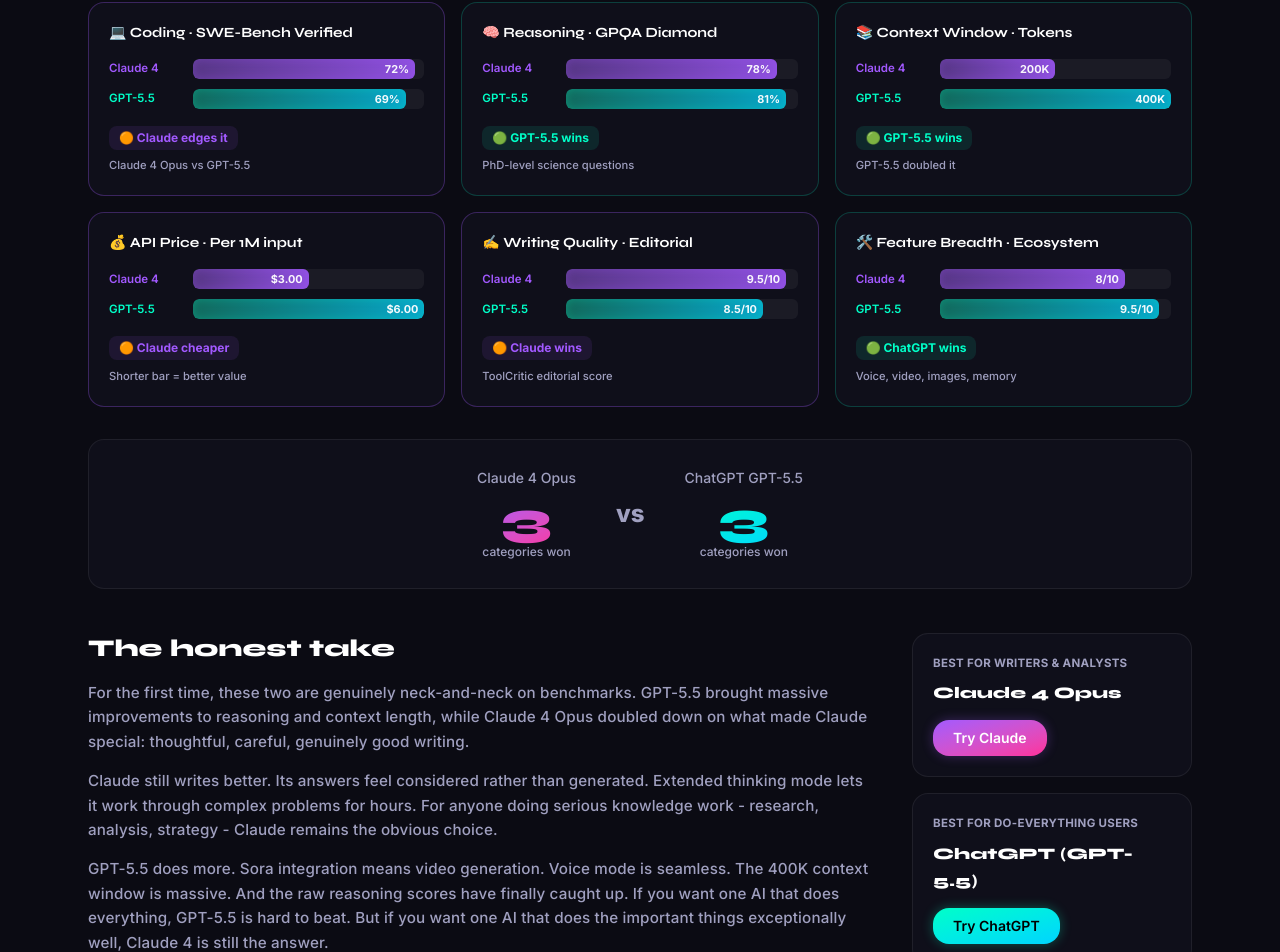
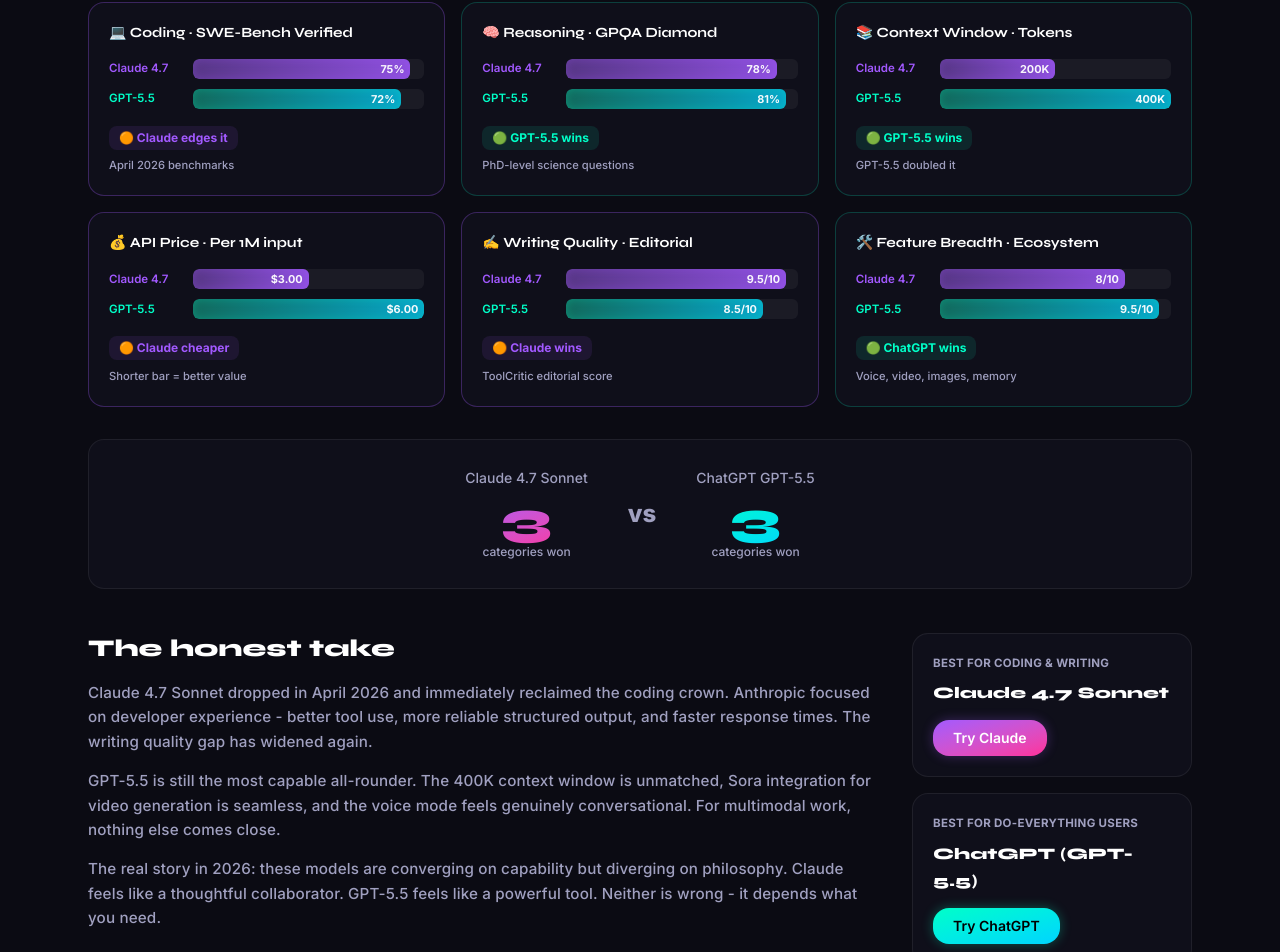
Before and after one commit to mossandfog/toolcritic, a Next.js app: page / in a window 1280 px wide. Shown: the part 7828-8780 px from the top of the page. Built offline with nearby package versions, Linux system fonts and the light colour scheme.

Commit message:
feat: update deep-dive comparison to latest models
Reflect latest benchmarks for Claude 4.7 Sonnet vs GPT-5.5.

Co-authored-by: Benji V <225427750+mossandfog@users.noreply.github.com>

```diff
--- a/components/deep-dive.tsx
+++ b/components/deep-dive.tsx
@@ -4,11 +4,11 @@ const comparisons = [
   {
     metric: "Coding · SWE-Bench Verified",
     icon: "💻",
-    claude: { value: "72%", pct: 96 },
-    gpt: { value: "69%", pct: 92 },
+    claude: { value: "75%", pct: 94 },
+    gpt: { value: "72%", pct: 90 },
     winner: "claude",
     verdict: "Claude edges it",
-    note: "Claude 4 Opus vs GPT-5.5",
+    note: "April 2026 benchmarks",
   },
   {
     metric: "Reasoning · GPQA Diamond",
@@ -70,7 +70,7 @@ export function DeepDive() {
         </div>
         <div className="font-heading text-3xl md:text-4xl font-extrabold mb-2.5 flex items-center gap-4 flex-wrap">
           <span className="bg-gradient-to-br from-[#a259ff] to-[#ff2d9b] bg-clip-text text-transparent">
-            Claude 4
+            Claude 4.7
           </span>
           <span className="text-muted text-2xl">vs</span>
           <span className="bg-gradient-to-br from-[#00ffc8] to-[#00d4ff] bg-clip-text text-transparent">
@@ -78,7 +78,7 @@ export function DeepDive() {
           </span>
         </div>
         <p className="text-muted text-lg max-w-xl mb-8">
-          The current frontier matchup. Claude 4 Opus vs GPT-5.5 - closer than ever, but different vibes.
+          The current frontier matchup. Claude 4.7 Sonnet vs GPT-5.5 - April 2026.
         </p>
 
         {/* Comparison grid */}
@@ -103,7 +103,7 @@ export function DeepDive() {
                 {/* Claude bar */}
                 <div className="flex items-center gap-2">
                   <span className="text-[0.72rem] font-semibold text-[#a259ff] w-[76px] flex-shrink-0">
-                    Claude 4
+                    Claude 4.7
                   </span>
                   <div className="flex-1 h-5 bg-white/5 rounded-md overflow-hidden">
                     <div
@@ -170,7 +170,7 @@ export function DeepDive() {
         {/* Score tally */}
         <div className="flex items-center justify-center gap-10 bg-surface border border-border rounded-2xl p-7 mb-11 flex-wrap">
           <div className="text-center">
-            <div className="text-sm text-muted mb-2">Claude 4 Opus</div>
+            <div className="text-sm text-muted mb-2">Claude 4.7 Sonnet</div>
             <div className="font-heading text-5xl font-extrabold bg-gradient-to-br from-[#a259ff] to-[#ff2d9b] bg-clip-text text-transparent">
               3
             </div>
@@ -194,23 +194,22 @@ export function DeepDive() {
             </h3>
             <div className="text-muted text-[0.95rem] leading-relaxed space-y-3.5">
               <p>
-                For the first time, these two are genuinely neck-and-neck on benchmarks.
-                GPT-5.5 brought massive improvements to reasoning and context length,
-                while Claude 4 Opus doubled down on what made Claude special: thoughtful,
-                careful, genuinely good writing.
+                Claude 4.7 Sonnet dropped in April 2026 and immediately reclaimed the
+                coding crown. Anthropic focused on developer experience - better tool use,
+                more reliable structured output, and faster response times. The writing
+                quality gap has widened again.
               </p>
               <p>
-                Claude still writes better. Its answers feel considered rather than
-                generated. Extended thinking mode lets it work through complex problems
-                for hours. For anyone doing serious knowledge work - research, analysis,
-                strategy - Claude remains the obvious choice.
+                GPT-5.5 is still the most capable all-rounder. The 400K context window
+                is unmatched, Sora integration for video generation is seamless, and
+                the voice mode feels genuinely conversational. For multimodal work,
+                nothing else comes close.
               </p>
               <p>
-                GPT-5.5 does more. Sora integration means video generation. Voice mode
-                is seamless. The 400K context window is massive. And the raw reasoning
-                scores have finally caught up. If you want one AI that does everything,
-                GPT-5.5 is hard to beat. But if you want one AI that does the important
-                things exceptionally well, Claude 4 is still the answer.
+                The real story in 2026: these models are converging on capability but
+                diverging on philosophy. Claude feels like a thoughtful collaborator.
+                GPT-5.5 feels like a powerful tool. Neither is wrong - it depends what
+                you need.
               </p>
             </div>
           </div>
@@ -219,10 +218,10 @@ export function DeepDive() {
           <div className="flex flex-col gap-4">
             <div className="bg-surface border border-border rounded-2xl p-5">
               <div className="text-[0.72rem] text-muted font-bold uppercase tracking-wide mb-1.5">
-                Best for writers & analysts
+                Best for coding & writing
               </div>
               <div className="font-heading font-extrabold mb-3.5 text-text">
-                Claude 4 Opus
+                Claude 4.7 Sonnet
               </div>
               <Link
                 href="https://claude.ai"
```
